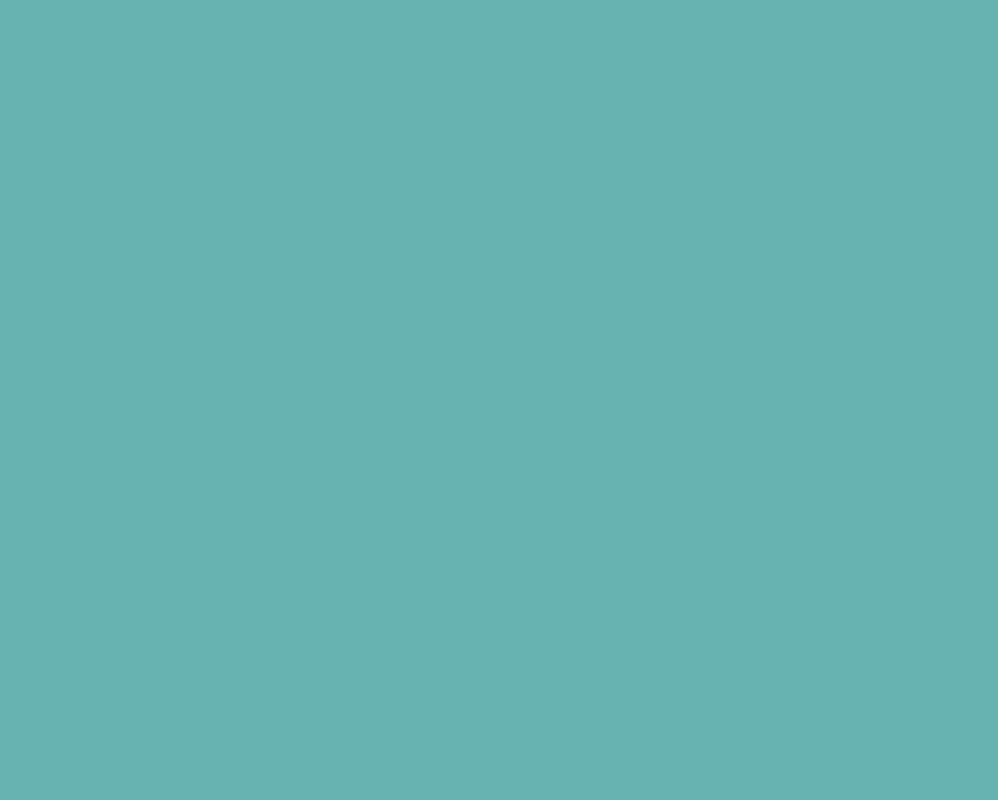
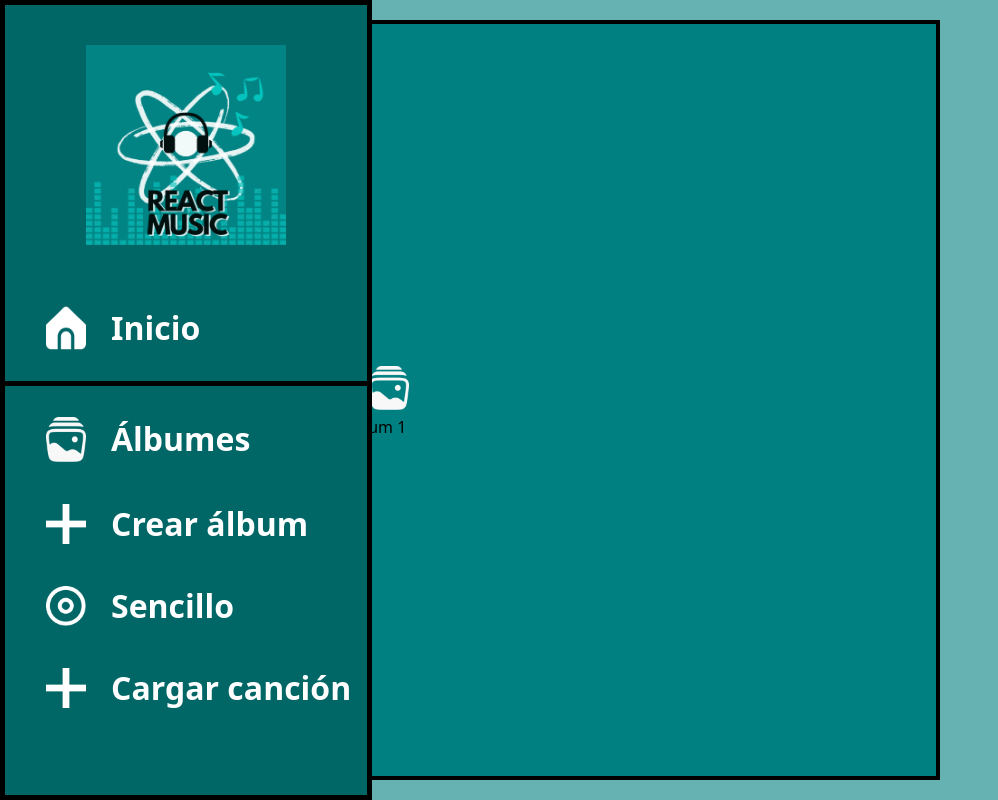
Before and after one commit to IVANCCAMA/Spotify-React, a React (Create React App) app in the folder spotify/: page /Albumes in a window 1280 px wide. Before the commit this address had no page. Shown: the whole page, without its empty margins (0-998 px from the left). Built offline with nearby package versions, Linux system fonts and the light colour scheme.

Commit message:
intento 4

```diff
--- a/spotify/src/components/listaAlbunes.css
+++ b/spotify/src/components/listaAlbunes.css
@@ -6,9 +6,9 @@
   display: flex;
   align-items: center;
   overflow: hidden;
+}
 
-}
-.lista .lista-item .item a {
+.lista-item a {
   padding: 16px;
   text-decoration: none;
   font-weight: bold;
@@ -20,6 +20,6 @@
   font-family: var(--fuente-1);
 }
 
-.lista .lista-items .item a .icon {
+.icon {
   margin: 5px 25px;
 }
--- a/spotify/src/components/listaAlbunes.js
+++ b/spotify/src/components/listaAlbunes.js
@@ -0,0 +1,24 @@
+import React from "react";
+import { Link } from "react-router-dom";
+import group from '../logos/group.png';
+import './listaAlbunes.css';
+
+
+function ListaAlbumes() {
+  return (
+
+    <div className="lista">
+        <div className="item">
+          <Link to="/ListaCanciones">
+            <img src={group} alt="Álbumes" className="icon" width="40"/>
+            <div className="title">Album 1</div>
+          </Link>
+        </div>
+
+    </div>
+
+
+  );
+}
+
+export default ListaAlbumes;
```
